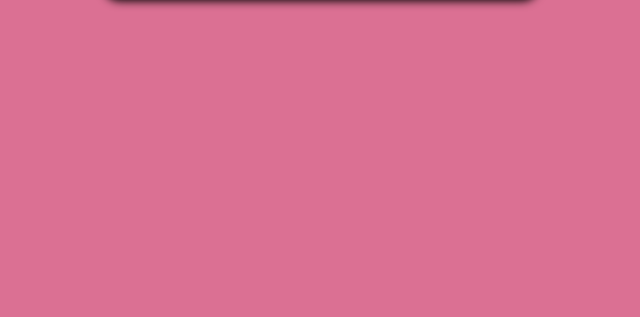
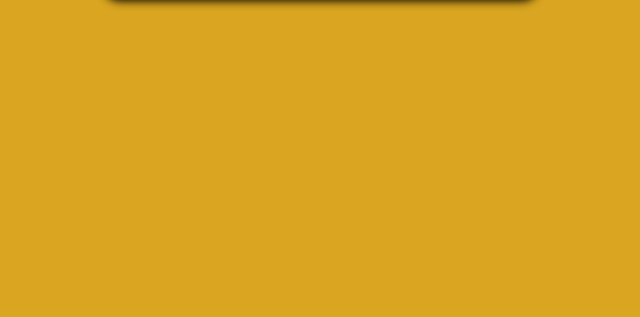
Before and after one commit to agusschniepp/practicas, a website: page public/index.html in a window 1280 px wide. Shown: the part 483-800 px from the top of the page, without its empty margins (321-961 px from the left). Drawn offline with Linux system fonts and the light colour scheme.

Commit message:
Prueba de envio a repositorio local

```diff
--- a/public/style.css
+++ b/public/style.css
@@ -1,5 +1,5 @@
 body {
-    background-color: palevioletred;
+    background-color: goldenrod;
     text-align: center;
     color: #fff;
     margin: 0;
```
